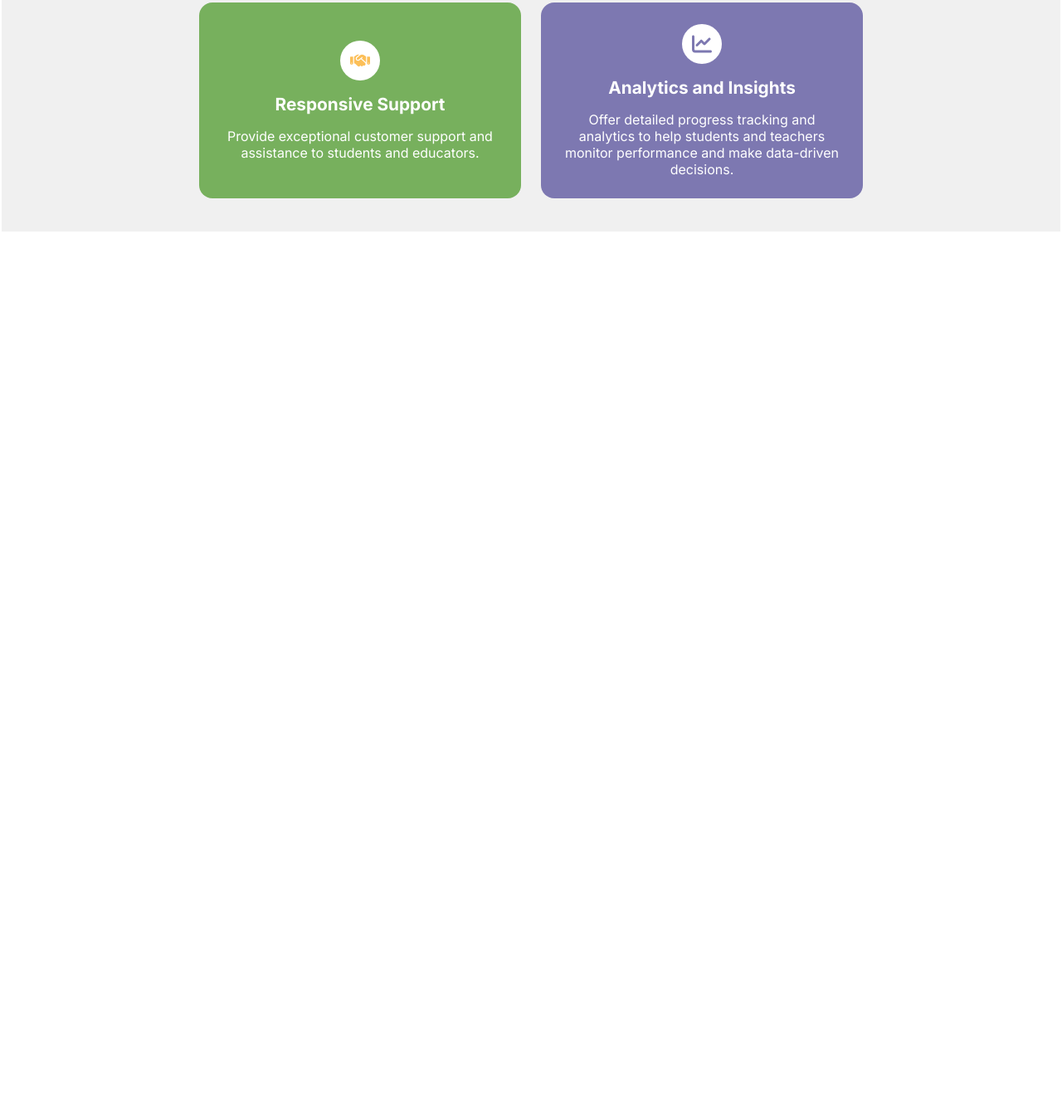
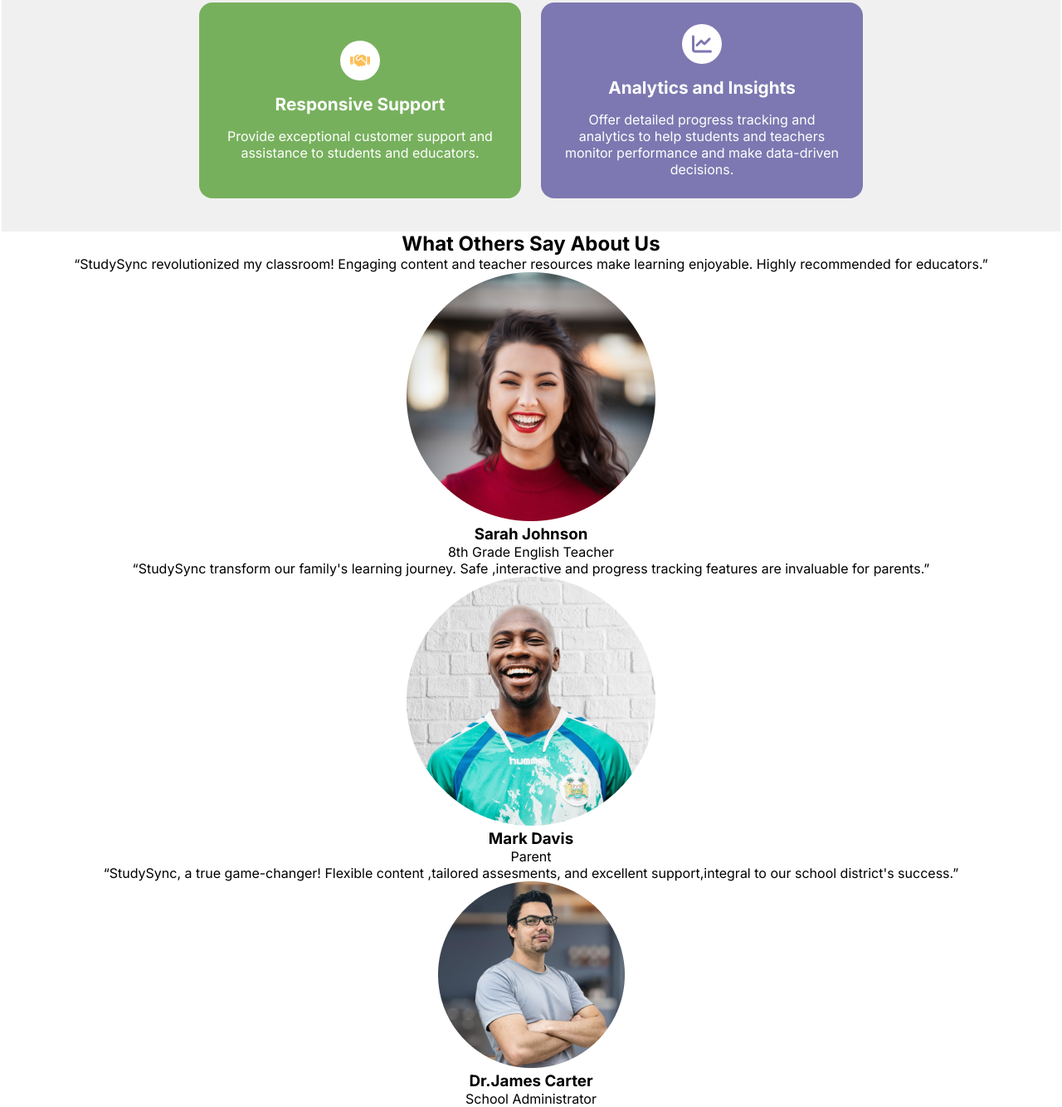
Before and after one commit to Santanuguin/mypractices, a plain HTML site: page index.html in a window 1280 px wide. Shown: the part 1547-2881 px from the top of the page at 83% size. Before the commit the page ends 1826 px from the top, so only its background shows below. Drawn offline with Linux system fonts and the light colour scheme.

Commit message:
add  testimonial section

```diff
--- a/index.html
+++ b/index.html
@@ -167,6 +167,58 @@
             </div>
         </div>
     </div>
+    <div class="test-container">
+        <div class="test-content">
+            <h2 class="test-title">What Others Say About Us</h2>
+            <div class="test-grid">
+                <!-- card-1 -->
+                <div class="test-card">
+                    <div class="test-text">
+                        “StudySync revolutionized my classroom! Engaging content and teacher resources make learning enjoyable. Highly recommended for educators.”
+                    </div>
+                    <div class="test-avater">
+                        <img src="./images/avatar1.png" alt="firstcardimg">
+                    </div>
+                    <div class="test-details">
+                        <h3 class="test-name">Sarah Johnson</h3>
+                        <p class="test-desc">
+                            8th Grade English Teacher
+                        </p>
+                    </div>
+                </div>
+                <!-- card-2 -->
+                <div class="test-card">
+                    <div class="test-text">
+                        “StudySync transform our family's learning journey. Safe ,interactive and progress tracking features are invaluable for parents.”
+                    </div>
+                    <div class="test-avater">
+                        <img src="./images/avatar2.png" alt="secondcardimg">
+                    </div>
+                    <div class="test-details">
+                        <h3 class="test-name">Mark Davis</h3>
+                        <p class="test-desc">
+                            Parent
+                        </p>
+                    </div>
+                </div>
+                <!-- card-3 -->
+                <div class="test-card">
+                    <div class="test-text">
+                        “StudySync, a true game-changer! Flexible content ,tailored assesments, and excellent support,integral to our school district's success.”
+                    </div>
+                    <div class="test-avater">
+                        <img src="./images/avatar3.png" alt="thirdcardimg">
+                    </div>
+                    <div class="test-details">
+                        <h3 class="test-name">Dr.James Carter</h3>
+                        <p class="test-desc">
+                            School Administrator
+                        </p>
+                    </div>
+                </div>
+            </div>
+        </div>
+    </div>
 
 </body>
 </html>
```
Also changed, not shown: images/avatar1.png (added), images/avatar2.png (added), images/avatar3.png (added).
